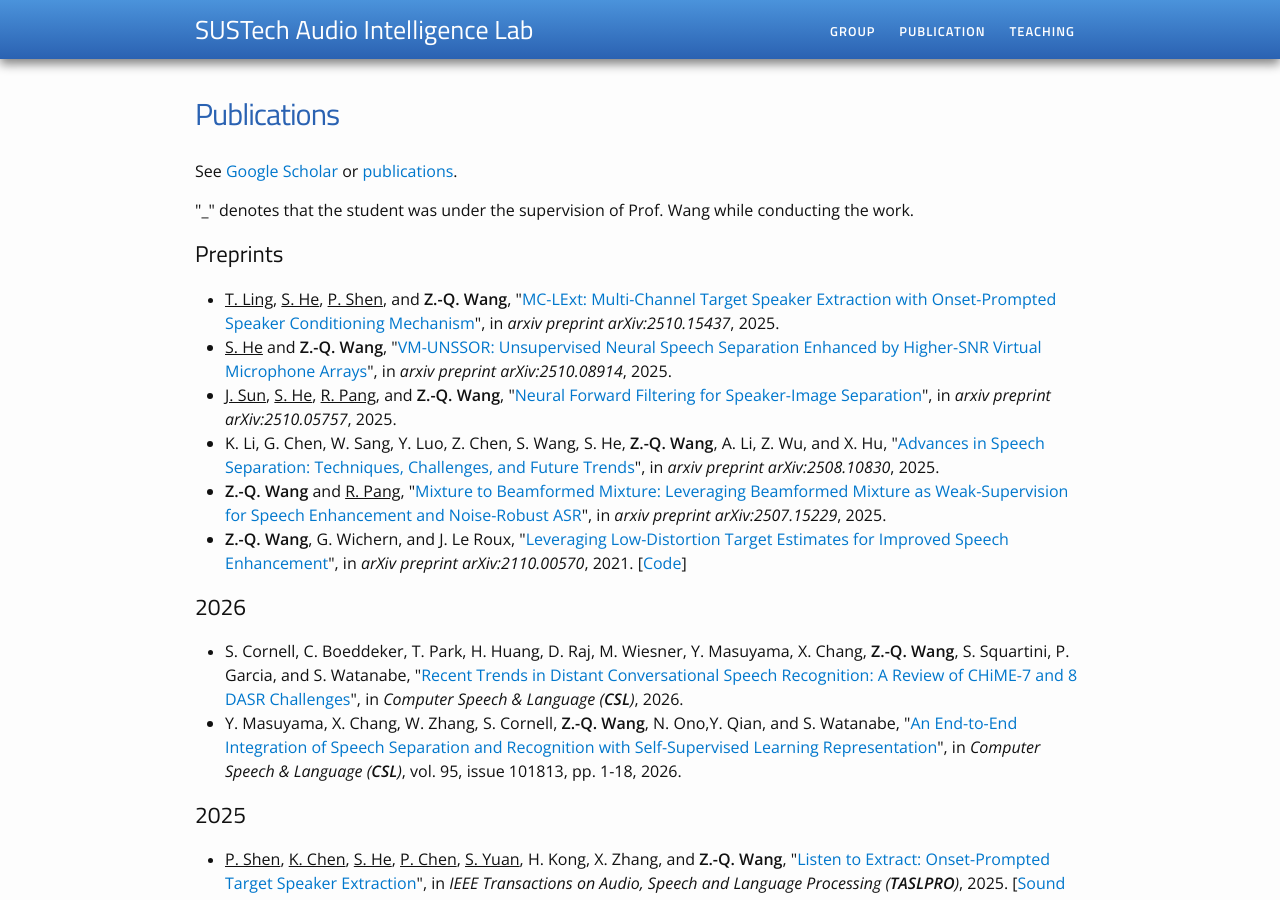
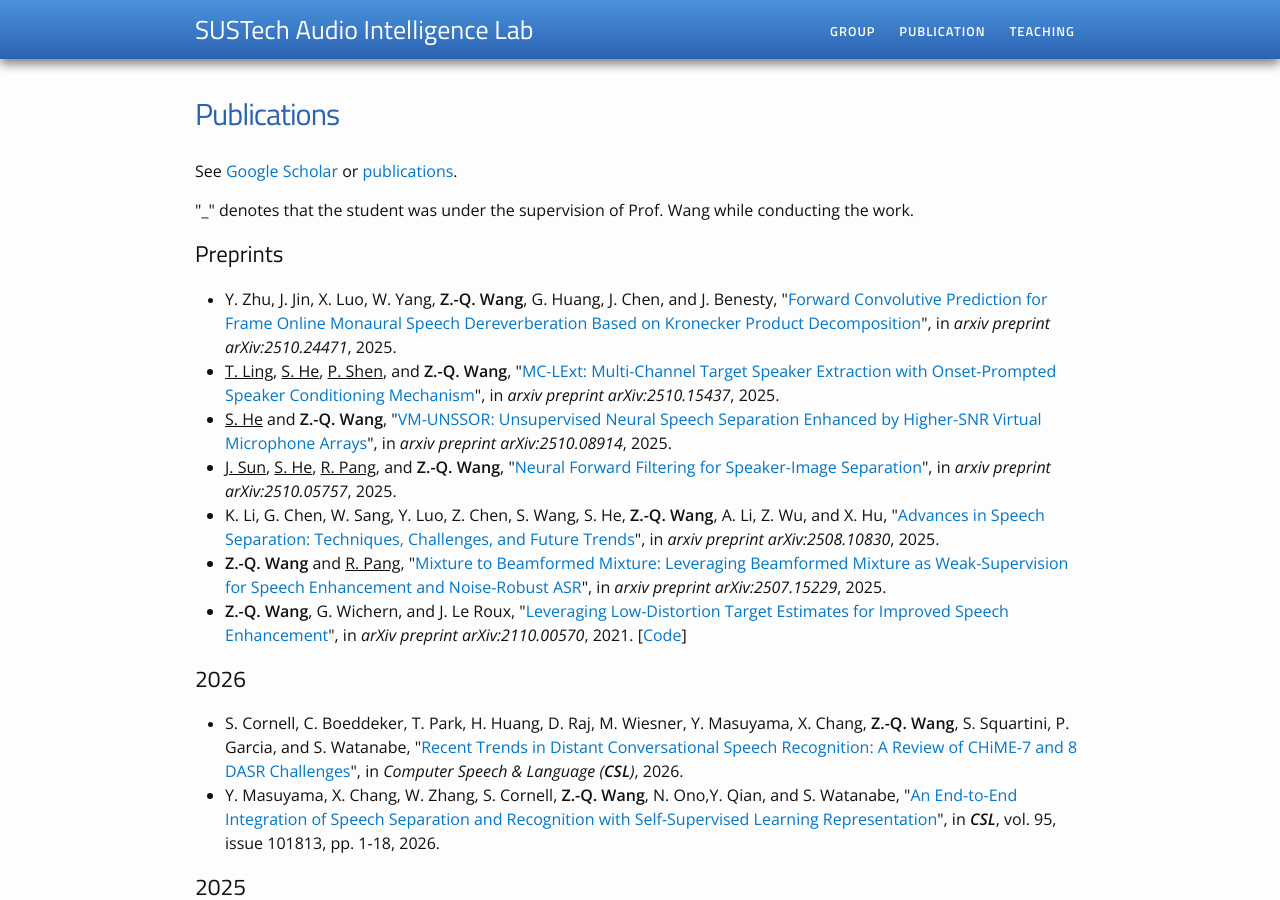
Before and after one commit to sustechailab/sustechailab.github.io, a Jekyll site: the page publication.html, which Jekyll copies as it is, in a window 1280 px wide and 900 px high. Built offline with Jekyll 4.4.1, drawn with Linux system fonts in a browser that asks for light colours.

Commit message:
Initial commit

```diff
--- a/publication.html
+++ b/publication.html
@@ -84,6 +84,10 @@
     <p class="STYLE1" align="justify"><font style="font-size: 12pt">
 
     <li>
+    Y. Zhu, J. Jin, X. Luo, W. Yang, <strong>Z.-Q. Wang</strong>, G. Huang, J. Chen, and J. Benesty, "<a href="https://arxiv.org/abs/2510.24471" target="view_window">Forward Convolutive Prediction for Frame Online Monaural Speech Dereverberation Based on Kronecker Product Decomposition</a>", in <i>arxiv preprint arXiv:2510.24471</i>, 2025.
+    </li>
+
+    <li>
     <u>T. Ling</u>, <u>S. He</u>, <u>P. Shen</u>, and <strong>Z.-Q. Wang</strong>, "<a href="https://arxiv.org/abs/2510.15437" target="view_window">MC-LExt: Multi-Channel Target Speaker Extraction with Onset-Prompted Speaker Conditioning Mechanism</a>", in <i>arxiv preprint arXiv:2510.15437</i>, 2025.
     </li>
 
@@ -119,7 +123,7 @@
     </li>
 
 	<li>
-    Y. Masuyama, X. Chang, W. Zhang, S. Cornell, <strong>Z.-Q. Wang</strong>, N. Ono,Y. Qian, and S. Watanabe, "<a href="https://zqwang7.github.io/publications/Yoshiki_CSL_2025.pdf" target="view_window">An End-to-End Integration of Speech Separation and Recognition with Self-Supervised Learning Representation</a>", in <i>Computer Speech & Language (<strong>CSL</strong>)</i>, vol. 95, issue 101813, pp. 1-18, 2026.
+    Y. Masuyama, X. Chang, W. Zhang, S. Cornell, <strong>Z.-Q. Wang</strong>, N. Ono,Y. Qian, and S. Watanabe, "<a href="https://zqwang7.github.io/publications/Yoshiki_CSL_2025.pdf" target="view_window">An End-to-End Integration of Speech Separation and Recognition with Self-Supervised Learning Representation</a>", in <i><strong>CSL</strong></i>, vol. 95, issue 101813, pp. 1-18, 2026.
 	</li>
 
     </font></p>
```
